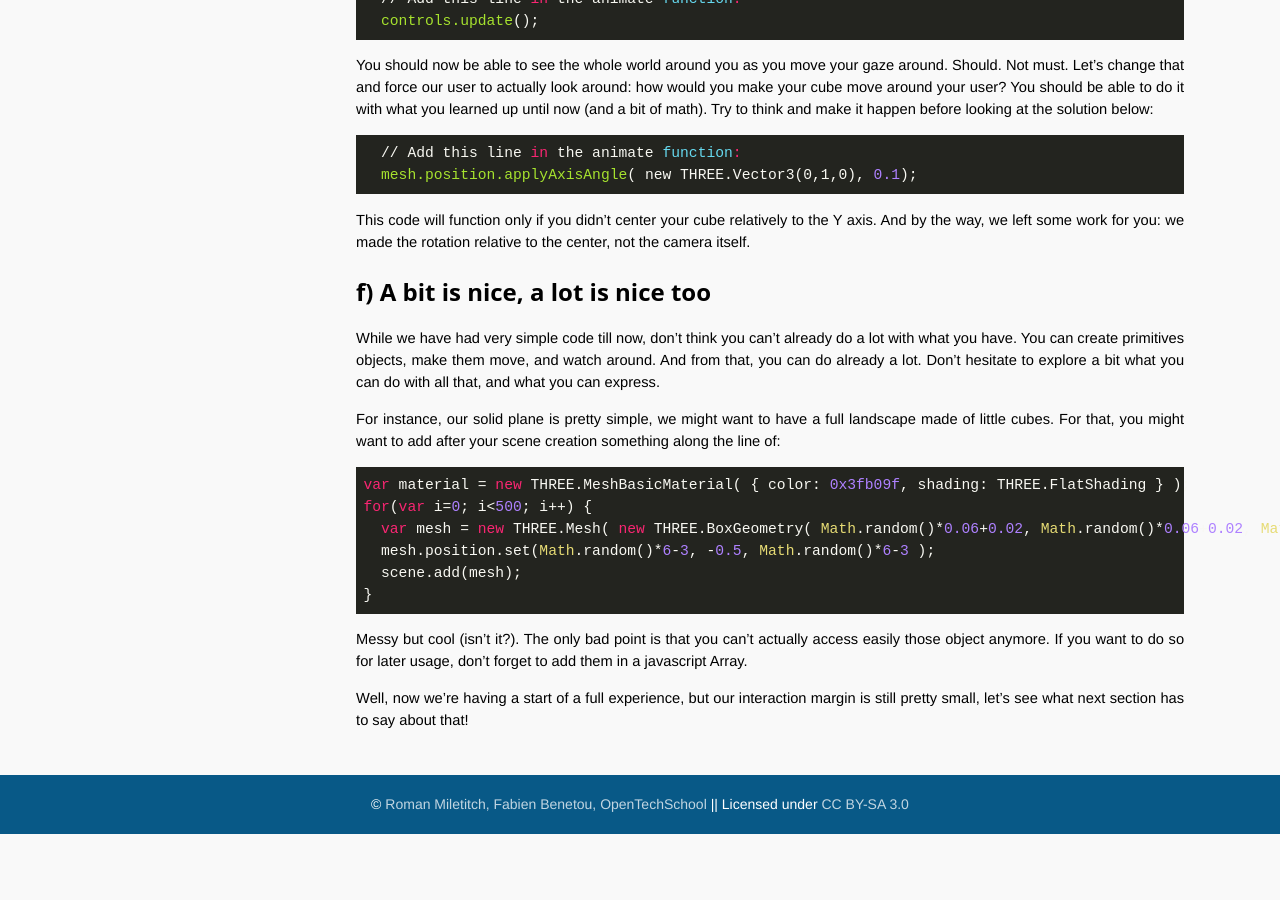
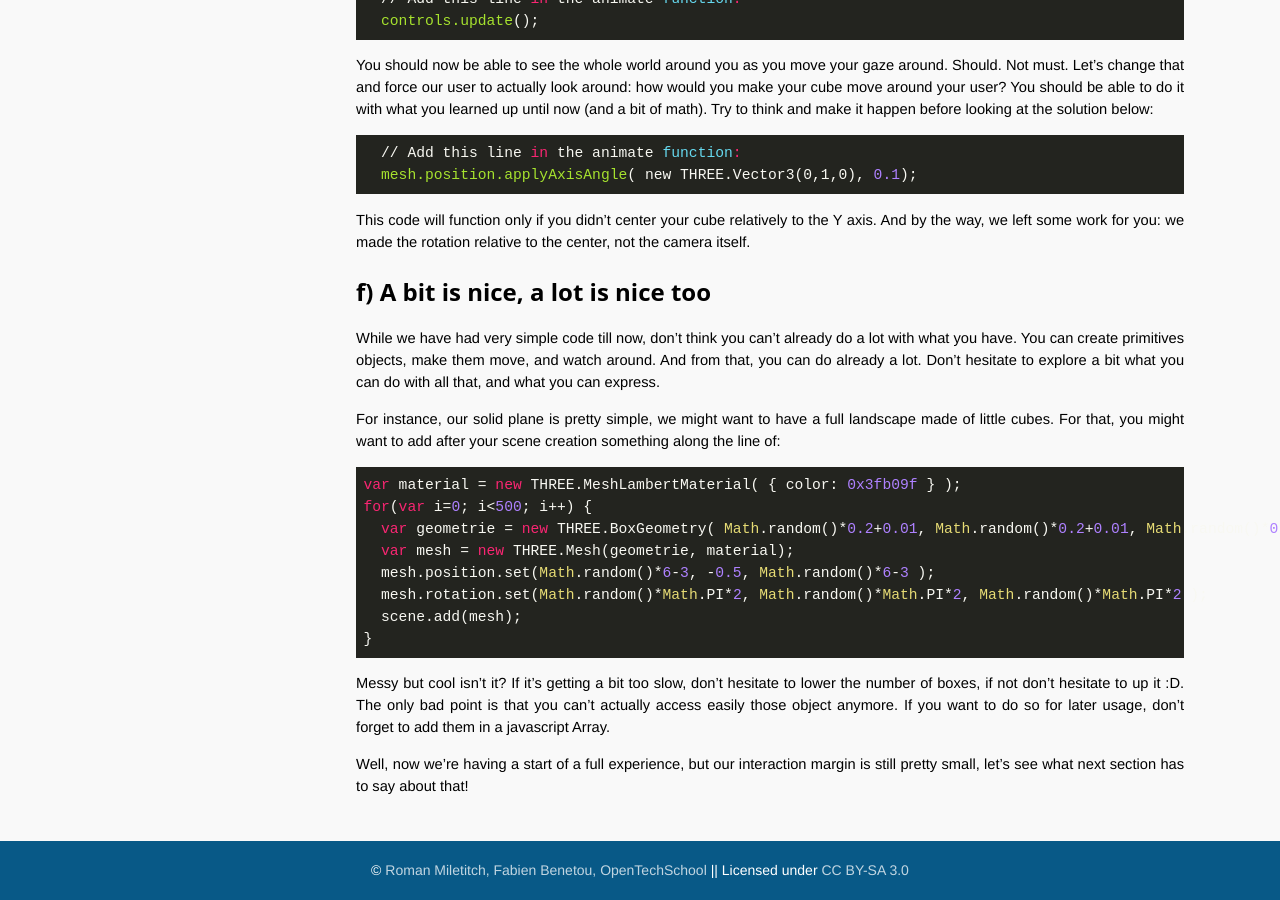
Before and after one commit to OpenTechSchool-Brussels/webVR-for-3D-graphics-and-music, a Jekyll site: the page built from your-3D-scene.markdown, in a window 1280 px wide and 900 px high, scrolled down 6516 px. Built offline with Jekyll 4.4.1, drawn with Linux system fonts in a browser that asks for light colours; Markdown is read by kramdown in place of the engine named in the settings; before the commit the page ends 7350 px from its top, so only the background shows below that; some of the changed text lies outside the part shown.

Commit message:
Update your-3D-scene.markdown

````diff
--- a/your-3D-scene.markdown
+++ b/your-3D-scene.markdown
@@ -67,13 +67,13 @@ Hmmm a blank screen... That's a start I guess.
 
 #### b.2) The Cube
 
-Second, let's create the cube. For that, we'll need a geometry defining the cube and a material defining how it's displayed (using, among other stuff, sharders. Curious about them? [who isn't.](https://en.wikipedia.org/wiki/Shader)).
+Second, let's create the cube. For that, we'll need a geometry defining the cube and a material defining how it's displayed and its color.
 
 ```javascript
-// We use a BoxGeomoetry of similar size along all three axises to get a cube shape
+// A cube is a box of same width, height and deepness
 var geometryCube = new THREE.BoxGeometry( 1, 1, 1);
-// We use a MeshLambertMaterial to define the color and the shading.
-var materialCube = new THREE.MeshLambertMaterial( { color: 0xffaa00, shading: THREE.FlatShading } )
+// We use a MeshLambertMaterial to define the color
+var materialCube = new THREE.MeshLambertMaterial( { color: 0xffaa00 } )
 // We create our Cube and modify its position
 var meshCube = new THREE.Mesh( geometryCube, materialCube );
 mesh.position.y = 0.5;
@@ -96,7 +96,7 @@ Then we need to define where it is, and where it's looking at.
 
 ```javascript
 var camera = new THREE.PerspectiveCamera( 50, 0.5 * window.innerWidth / window.innerHeight, 1, 10000);
-camera.position.set( 0, 3, 6 );
+camera.position.set( 0, 1, 2 );
 camera.lookAt( scene.position ); // we're aiming the center of the scene.
 ```
 
@@ -244,14 +244,16 @@ While we have had very simple code till now, don't think you can't already do a
 For instance, our solid plane is pretty simple, we might want to have a full landscape made of little cubes. For that, you might want to add after your scene creation something along the line of:
 
 ```javascript
-var material = new THREE.MeshBasicMaterial( { color: 0x3fb09f, shading: THREE.FlatShading } );
+var material = new THREE.MeshLambertMaterial( { color: 0x3fb09f } );
 for(var i=0; i<500; i++) {
-  var mesh = new THREE.Mesh( new THREE.BoxGeometry( Math.random()*0.06+0.02, Math.random()*0.06+0.02, Math.random()*0.06+0.02 ), material);
+  var geometrie = new THREE.BoxGeometry( Math.random()*0.2+0.01, Math.random()*0.2+0.01, Math.random()*0.2+0.01 );
+  var mesh = new THREE.Mesh(geometrie, material);
   mesh.position.set(Math.random()*6-3, -0.5, Math.random()*6-3 );
+  mesh.rotation.set(Math.random()*Math.PI*2, Math.random()*Math.PI*2, Math.random()*Math.PI*2 );
   scene.add(mesh);
 }
 ```
 
-Messy but cool (isn't it?). The only bad point is that you can't actually access easily those object anymore. If you want to do so for later usage, don't forget to add them in a javascript Array.
+Messy but cool isn't it? If it's getting a bit too slow, don't hesitate to lower the number of boxes, if not don't hesitate to up it :D. The only bad point is that you can't actually access easily those object anymore. If you want to do so for later usage, don't forget to add them in a javascript Array.
 
 Well, now we're having a start of a full experience, but our interaction margin is still pretty small, let's see what next section has to say about that!
````
Also changed, not shown: other parts of your-3D-scene.markdown (+1 -1 lines).
